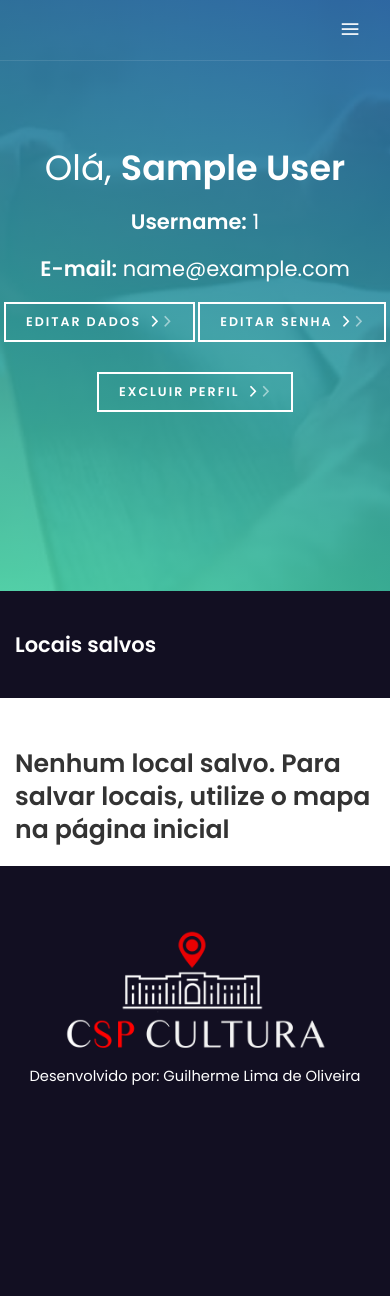
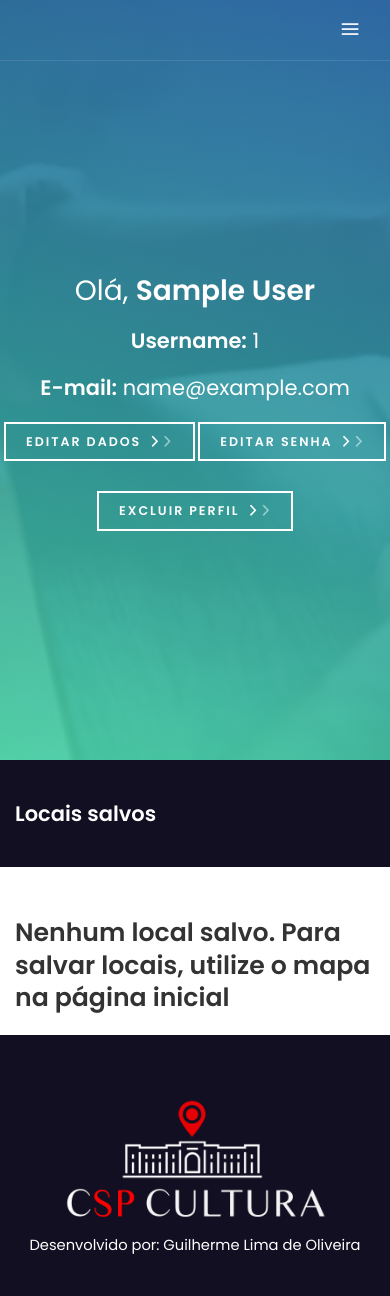
Before and after one commit to oguilhermelima/Cinemap, a Flask app: page /perfil in a window 390 px wide. Before the commit the page ends 1085 px from the top, so only its background shows below. Run offline with Flask 2, Linux system fonts and the light colour scheme; the visitor is signed in with stand-in values (Sample User, id 1); data that the repository does not hold is empty; some libraries are stand-ins or nearby versions; some web fonts are replaced.

Commit message:
Mudança no título e tamanho no mobile

```diff
--- a/static/styles/styles.css
+++ b/static/styles/styles.css
@@ -514,14 +514,14 @@ footer .footer-section .title:after{ content:''; position: absolute; top: 5px; l
 	6. User info
 	--------------------------------- */
 
-	.main-user{
+	.main-profile{
 		height: calc(90%)
 	}
-	.main-user h2{
+	.main-profile h2{
 		font-size:2em;
 		margin-top: 20%;
 	}
-	.main-user h4{
+	.main-profile h4{
 		position: left;
 		font-size: 1.5em;
 	}
```
